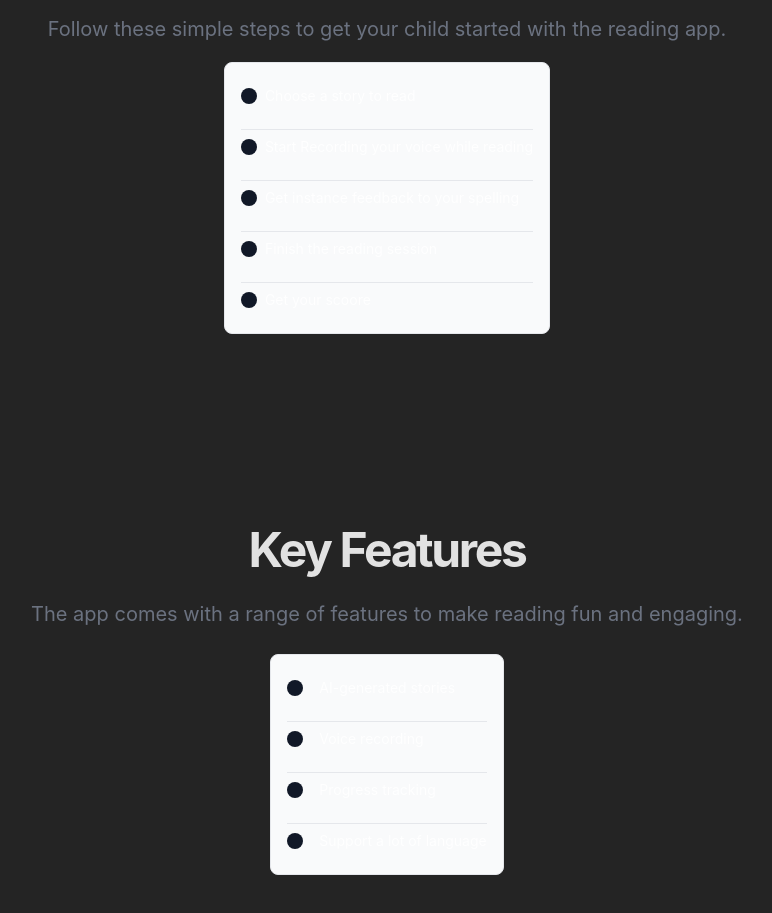
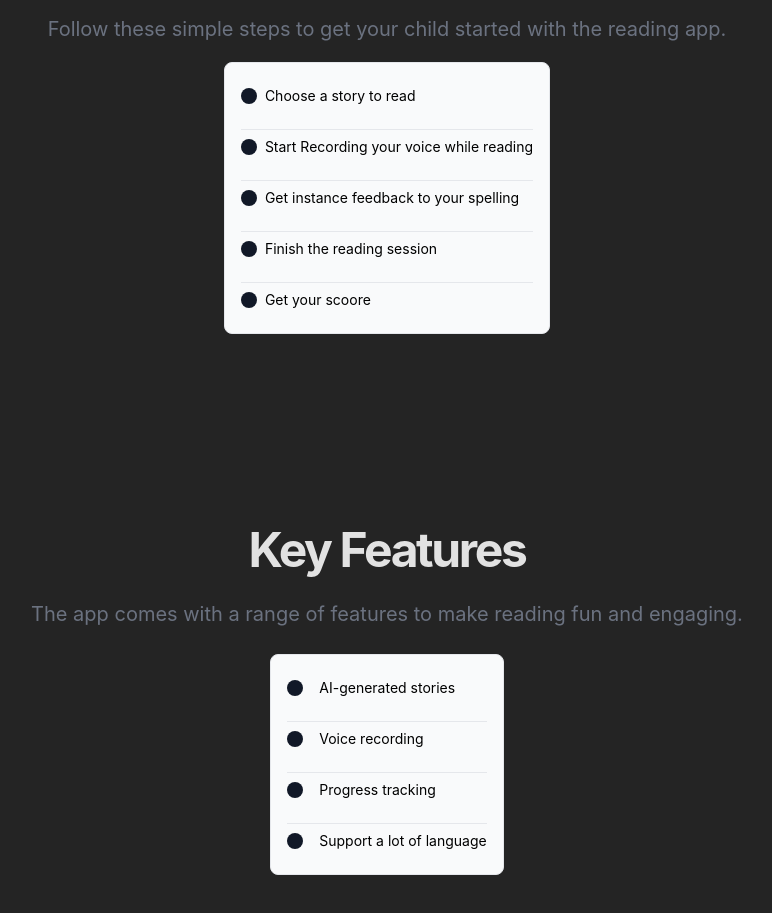
Before and after one commit to NidhalNaffati/hackathon-ramadan-2024, a React (Vite) app: page / in a window 1280 px wide. Shown: the part 705-1618 px from the top of the page, without its empty margins (63-835 px from the left). Built offline with nearby package versions, Linux system fonts and the light colour scheme.

Commit message:
modify home page style for windows

```diff
--- a/package.json
+++ b/package.json
@@ -17,6 +17,7 @@
 		"vosk": "^0.3.39"
 	},
 	"devDependencies": {
+		"@tsconfig/recommended": "^1.0.3",
 		"@types/react": "^18.2.21",
 		"@types/react-dom": "^18.2.7",
 		"@typescript-eslint/eslint-plugin": "^6.6.0",
--- a/src/App.tsx
+++ b/src/App.tsx
@@ -6,9 +6,7 @@ function App() {
 	return (
 		<>
 			<BrowserRouter>
-				<div className="flex items-center justify-center">
-					<Navbar />
-				</div>
+				<Navbar />
 				<AppRoutes />
 			</BrowserRouter>
 		</>
--- a/src/pages/Home.tsx
+++ b/src/pages/Home.tsx
@@ -1,11 +1,14 @@
+
+
 export default function Home() {
 	return (
+		<>
 			<div className="w-[900px]">
 				<div className="bg-gray-50/90 w-full py-12">
 					<div className="container grid max-w-6xl px-4 gap-6 md:grid-cols-2 md:px-6">
 						<div className="flex flex-col justify-center space-y-4">
 							<div className="space-y-2">
-							<h1 className="text-3xl font-bold tracking-tighter sm:text-5xl">
+								<h1 className="text-black text-3xl font-bold tracking-tighter sm:text-5xl">
 									Enhance your child's reading skills
 								</h1>
 								<p className="max-w-[500px] text-gray-500 md:text-xl dark:text-gray-400">
@@ -31,25 +34,27 @@ export default function Home() {
 						<div className="grid max-w-sm gap-4 border border-gray-200 rounded-lg bg-gray-50 p-4 text-sm leading-none divide-y divide-gray-200 dark:border-gray-800 dark:bg-gray-950 dark:divide-gray-800">
 							<div className="flex items-center  gap-2">
 								<div className="w-4 h-4 rounded-full bg-gray-900" />
-							<p className="py-2.5">Choose a story to read</p>
+								<p className="py-2.5  text-black">Choose a story to read</p>
 							</div>
 							<div className="flex items-center  gap-2">
 								<div className="w-4 h-4 rounded-full bg-gray-900" />
-							<p className="py-2.5">Start Recording your voice while reading</p>
+								<p className="py-2.5 text-black">
+									Start Recording your voice while reading
+								</p>
 							</div>
 							<div className="flex items-center  gap-2">
 								<div className="w-4 h-4 rounded-full bg-gray-900" />
-							<p className="py-2.5">Get instance feedback to your spelling</p>
+								<p className="py-2.5 text-black">Get instance feedback to your spelling</p>
 							</div>
 							<div className="flex items-center  gap-2">
 								<div className="w-4 h-4 rounded-full bg-gray-900" />
-							<p className="py-2.5  dark:text-gray-400">
+								<p className="py-2.5 text-black  dark:text-gray-400">
 									Finish the reading session
 								</p>
 							</div>
 							<div className="flex items-center  gap-2">
 								<div className="w-4 h-4 rounded-full bg-gray-900" />
-							<p className="py-2.5  dark:text-gray-400">Get your scoore</p>
+								<p className="py-2.5 text-black  dark:text-gray-400">Get your scoore</p>
 							</div>
 						</div>
 					</div>
@@ -67,24 +72,25 @@ export default function Home() {
 							<div className="grid max-w-sm gap-4 border border-gray-200 rounded-lg bg-gray-50 p-4 text-sm leading-none divide-y divide-gray-200 dark:border-gray-800 dark:bg-gray-950 dark:divide-gray-800">
 								<div className="flex items-center gap-4">
 									<div className="w-4 h-4 rounded-full bg-gray-900" />
-								<p className="py-2.5">AI-generated stories</p>
+									<p className="py-2.5 text-black">AI-generated stories</p>
 								</div>
 								<div className="flex items-center gap-4">
 									<div className="w-4 h-4 rounded-full bg-gray-900" />
-								<p className="py-2.5">Voice recording</p>
+									<p className="py-2.5 text-black">Voice recording</p>
 								</div>
 								<div className="flex items-center gap-4">
 									<div className="w-4 h-4 rounded-full bg-gray-900" />
-								<p className="py-2.5">Progress tracking</p>
+									<p className="py-2.5 text-black">Progress tracking</p>
 								</div>
 								<div className="flex items-center gap-4">
 									<div className="w-4 h-4 rounded-full bg-gray-900" />
-								<p className="py-2.5">Support a lot of language</p>
+									<p className="py-2.5 text-black">Support a lot of language</p>
 								</div>
 							</div>
 						</div>
 					</div>
 				</section>
 			</div>
+		</>
 	);
 }
```
Also changed, not shown: tsconfig.json (+14 -5 lines), 1 other file (tests, documents, lock files or other folders). Lines whose indentation alone changed are shown as unchanged.
